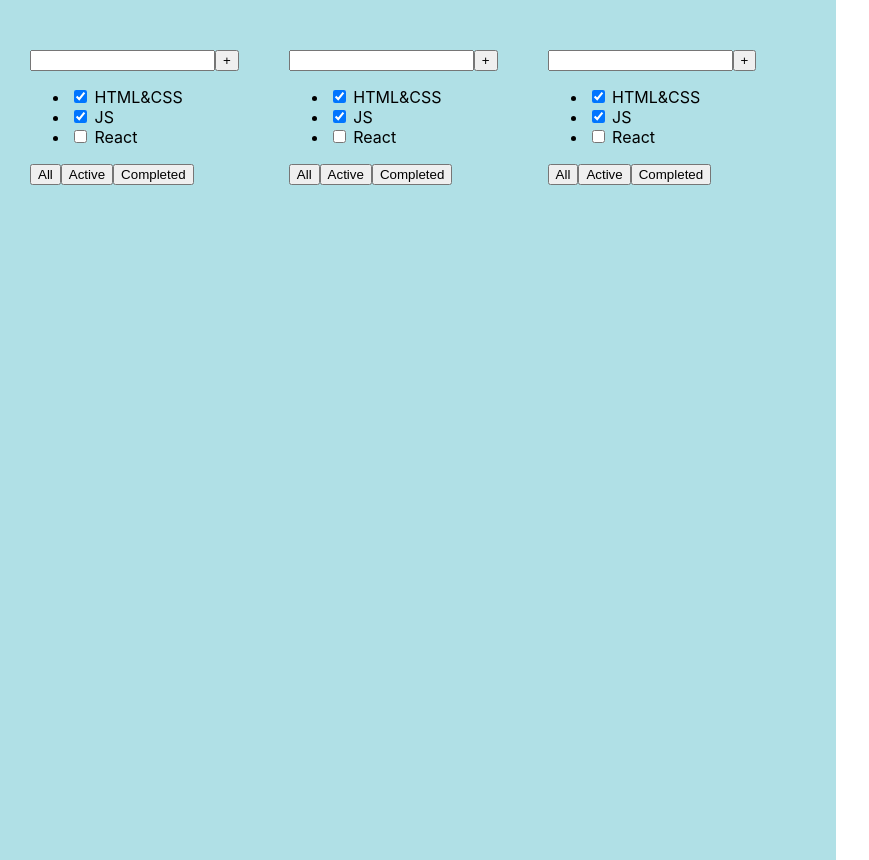
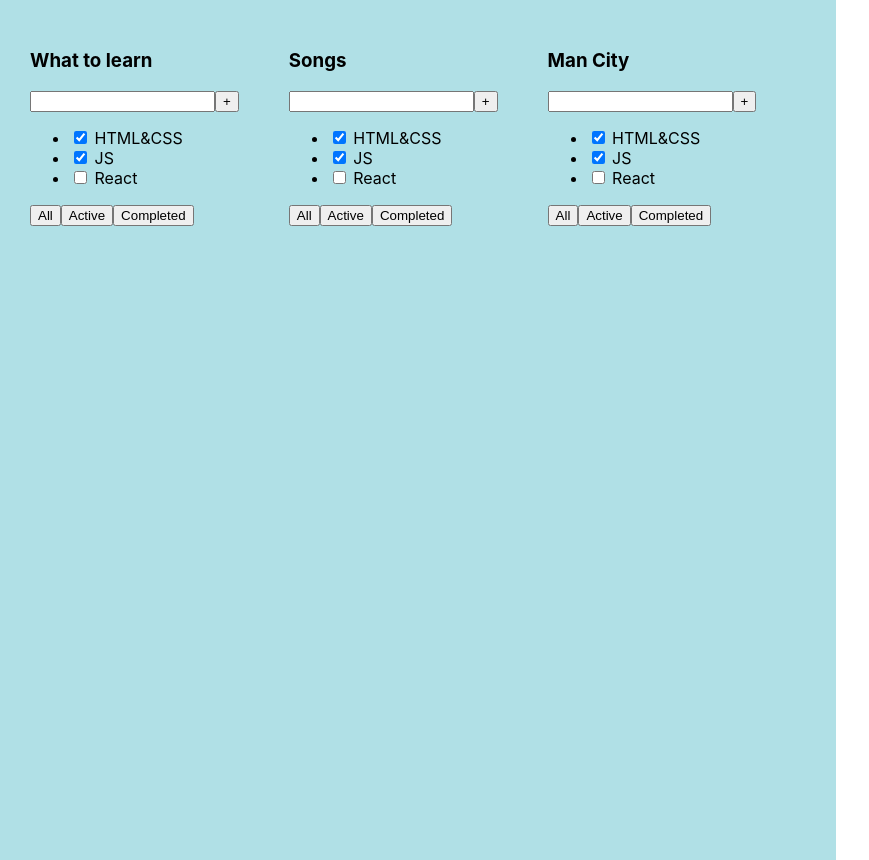
Before and after one commit to Kliapwnz/Todolis, a React (Vite) app: page / in a window 1280 px wide. Shown: the whole page, without its empty margins (0-869 px from the left). Built offline with nearby package versions, Linux system fonts and the light colour scheme.

Commit message:
added titles for TodolistItem

```diff
--- a/src/App.tsx
+++ b/src/App.tsx
@@ -4,9 +4,9 @@ import {TodolistItem} from "./TodolistItem";
 export const App = () => {
    return (
       <div className="app">
-         <TodolistItem/>
-         <TodolistItem/>
-         <TodolistItem/>
+         <TodolistItem title="What to learn"/>
+         <TodolistItem title="Songs"/>
+         <TodolistItem title="Man City"/>
       </div>
    )
 }
```
